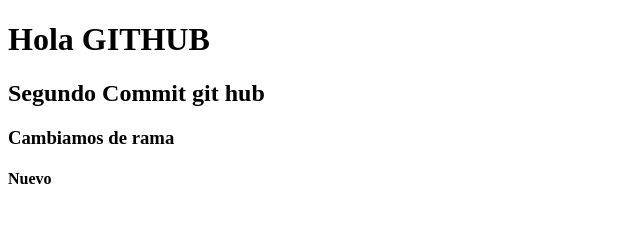
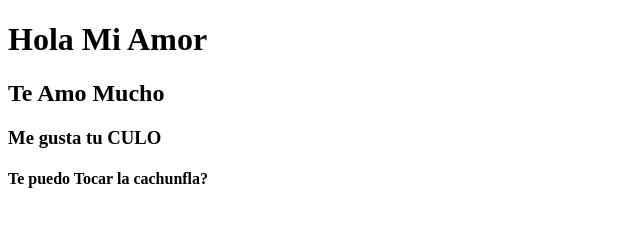
Before and after one commit to agustindominguez16/repo-clase10, a plain HTML site: page index.html in a window 1280 px wide. Shown: the whole page, without its empty margins (0-640 px from the left). Drawn offline with Linux system fonts and the light colour scheme.

Commit message:
nuevo-nuevo

```diff
--- a/index.html
+++ b/index.html
@@ -8,10 +8,11 @@
     <title>Clase Git-Hub</title>
 </head>
 <body>
-    <h1>Hola GITHUB</h1>
-    <h2>Segundo Commit git hub</h2>
-    <h3>Cambiamos de rama</h3>
-    <h4>Nuevo</h4>
+    <h1>Hola Mi Amor</h1>
+    <h2>Te Amo Mucho</h2>
+    <h3>Me gusta tu CULO</h3>
+    <h4>Te puedo Tocar la cachunfla?</h4>
+
 
 </body>
 </html>
```
